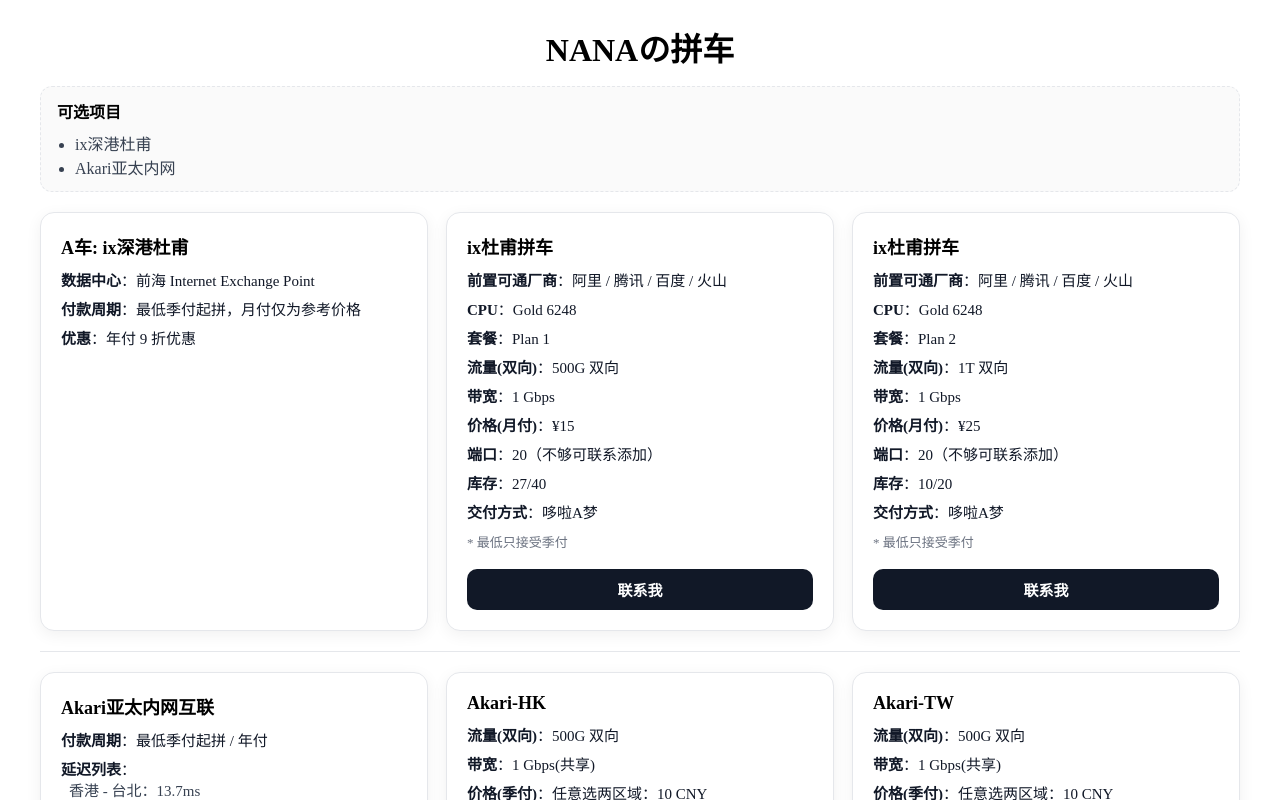
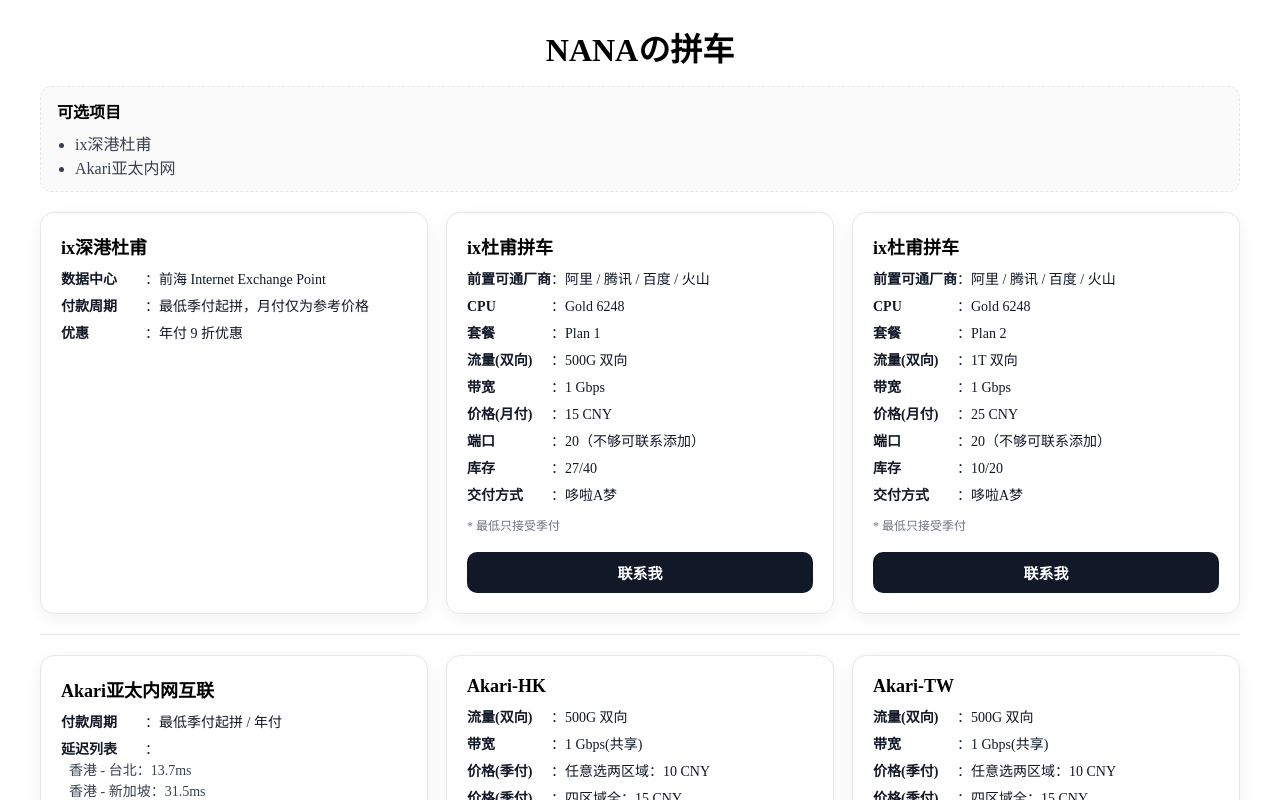
Before and after one commit to L1ttlebear/shoplist, a Vue app: page / in a window 1280 px wide. Shown: the top 800 px of the page. Built offline with nearby package versions, Linux system fonts and the light colour scheme.

Commit message:
polish first card title and price format

```diff
--- a/src/components/ProductCard.vue
+++ b/src/components/ProductCard.vue
@@ -20,7 +20,7 @@
 
       <div v-if="p.traffic"><b>流量(双向)</b>：{{ p.traffic }}</div>
       <div v-if="p.bandwidth"><b>带宽</b>：{{ p.bandwidth }}</div>
-      <div v-if="p.priceMonthly"><b>价格(月付)</b>：¥{{ p.priceMonthly }}</div>
+      <div v-if="p.priceMonthly"><b>价格(月付)</b>：{{ p.priceMonthly }} CNY</div>
       <div v-if="p.priceQuarter2"><b>价格(季付)</b>：{{ p.priceQuarter2 }}</div>
       <div v-if="p.priceQuarter4"><b>价格(季付)</b>：{{ p.priceQuarter4 }}</div>
       <div v-if="p.ports !== undefined"><b>端口</b>：{{ p.ports }}</div>
@@ -55,9 +55,9 @@
 }
 .sub{margin-left:8px;color:#374151;}
 .title{font-size:18px;font-weight:700;}
-.list{display:flex;flex-direction:column;gap:8px;font-size:15px;color:#111827;}
-.list b{font-weight:700;}
-.note,.remark{color:#6b7280;font-size:13px;}
+.list{display:flex;flex-direction:column;gap:6px;font-size:14px;line-height:1.5;color:#111827;}
+.list b{font-weight:700;min-width:84px;display:inline-block;}
+.note,.remark{color:#6b7280;font-size:12px;}
 .btn{
   margin-top:8px;
   background:#111827;color:#fff;text-align:center;
--- a/src/data/products.js
+++ b/src/data/products.js
@@ -2,7 +2,7 @@
   A: [
     {
       type: "section",
-      name: "A车: ix深港杜甫",
+      name: "ix深港杜甫",
       datacenter: "前海 Internet Exchange Point",
       payCycle: "最低季付起拼，月付仅为参考价格",
       discount: "年付 9 折优惠"
```
